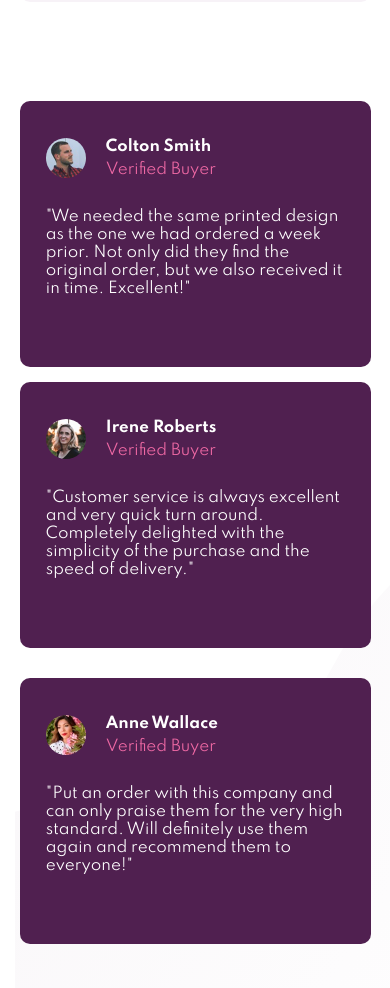
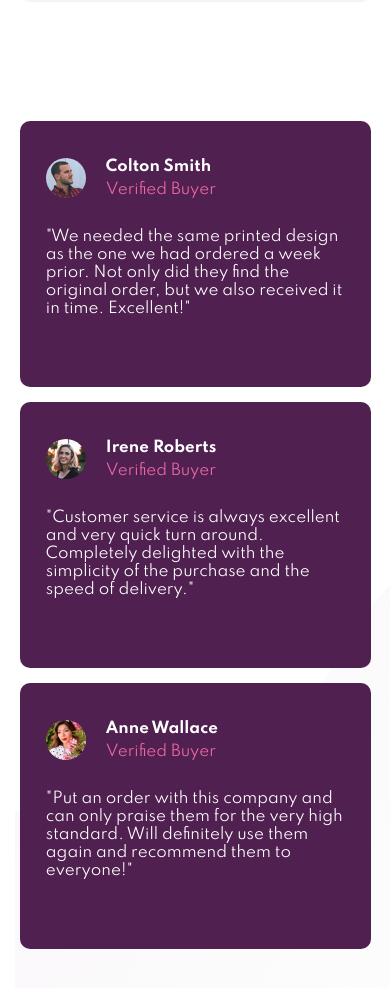
Before and after one commit to Gabriel-Fachini/Social-Proof-Section-Master, a plain HTML site: page index.html in a window 390 px wide. Shown: the part 600-1588 px from the top of the page. Drawn offline with Linux system fonts and the light colour scheme.

Commit message:
Update style.css

```diff
--- a/style.css
+++ b/style.css
@@ -216,7 +216,7 @@ main .main-text-container p {
     }
 
     .rate-comments{
-        margin-top: 50px;
+        margin-top: 70px;
         display: block;
     }
 
@@ -224,4 +224,8 @@ main .main-text-container p {
         width: 100%;
         height: 35%;
     }
+
+    #comment-3 {
+        margin-top: 15px;
+    }
 }
```
